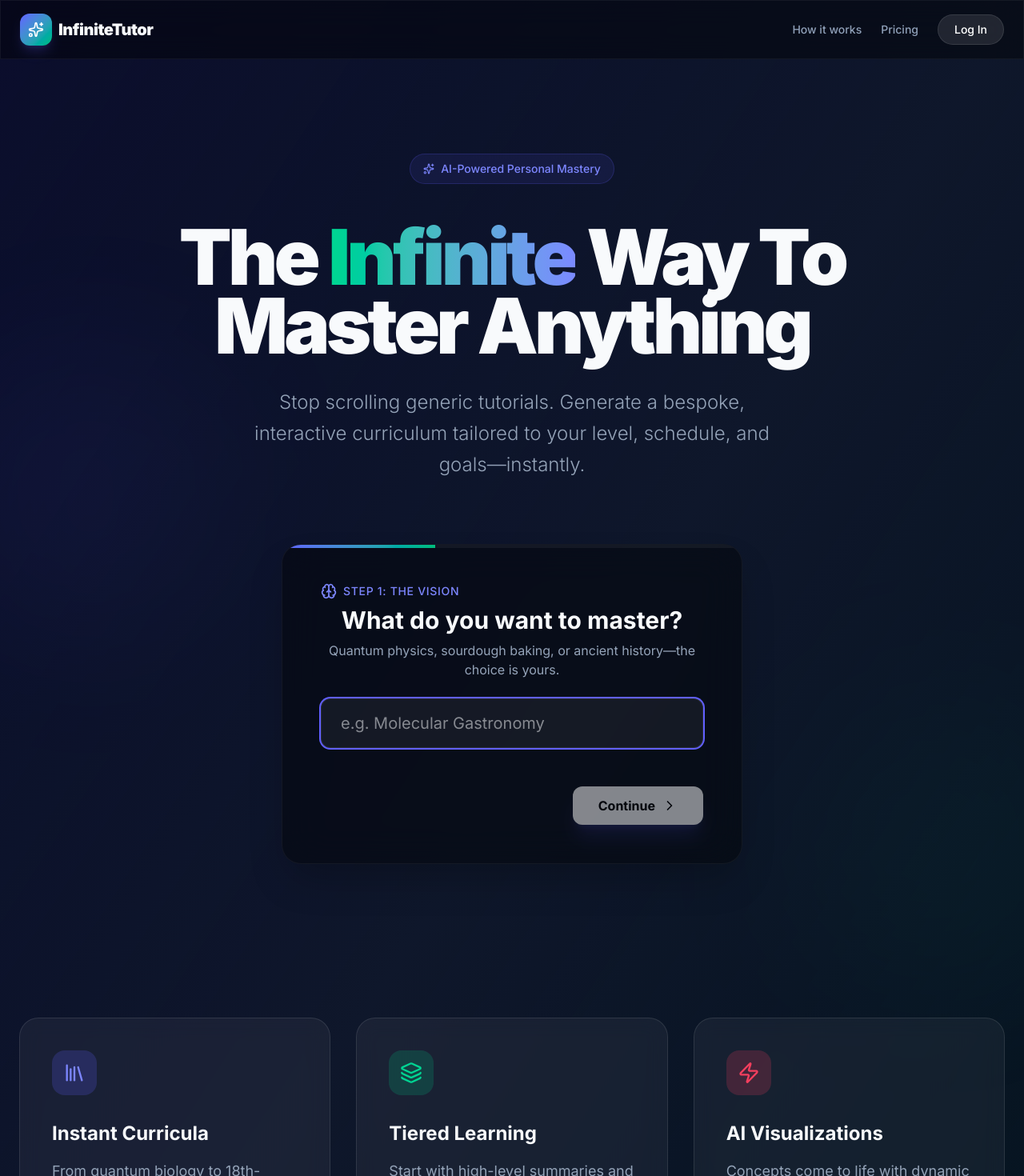
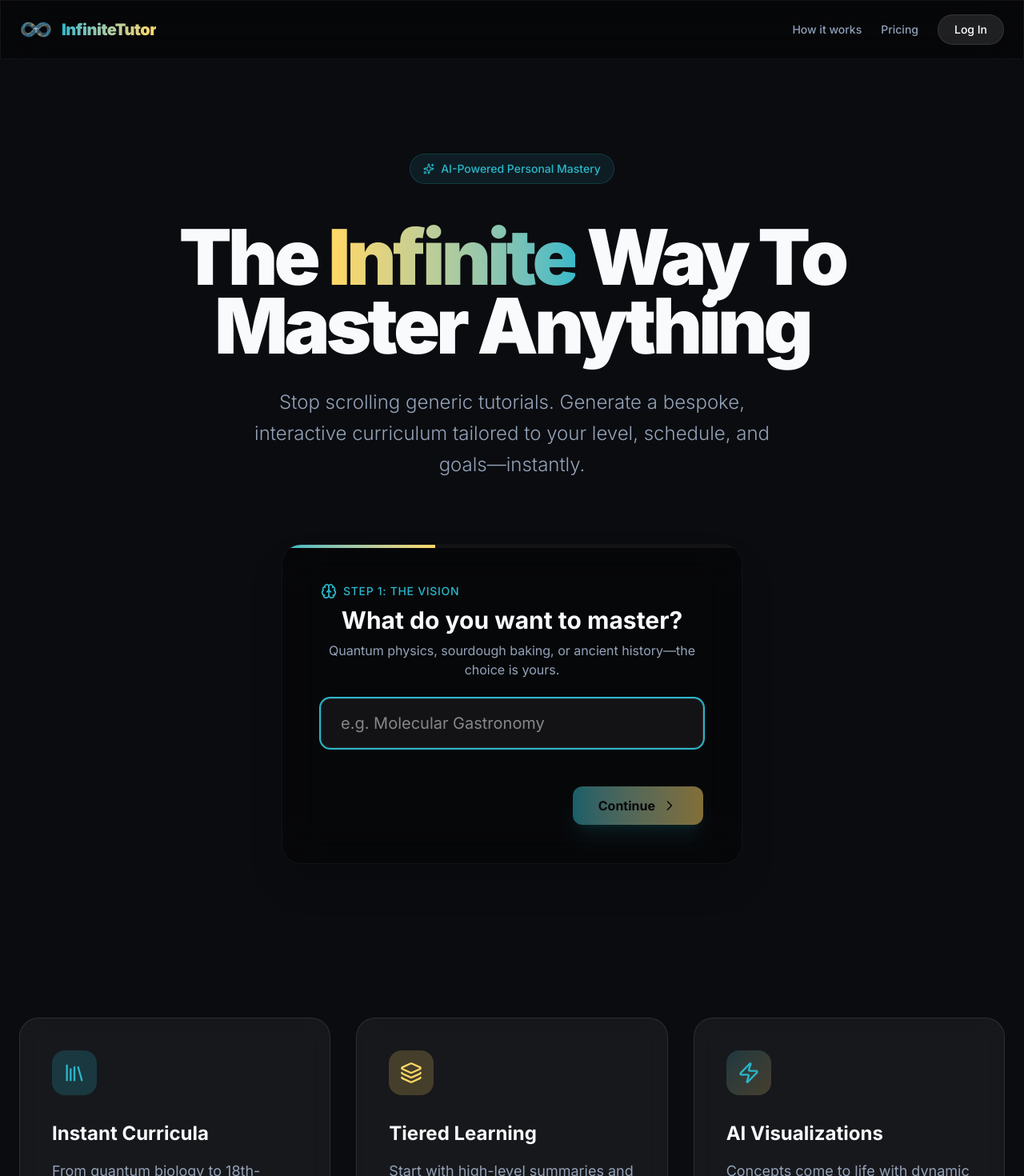
Before and after one commit to felix634/infinitetutor, a Next.js app in the folder frontend/: page / in a window 1280 px wide. Shown: the top 1470 px of the page at 80% size. Built offline with nearby package versions, Linux system fonts and the light colour scheme.

Commit message:
Rebrand with new colors - Cyber Blue, Neural Gold, Void Black

```diff
--- a/frontend/src/app/globals.css
+++ b/frontend/src/app/globals.css
@@ -1,16 +1,21 @@
 @import "tailwindcss";
 
 @theme inline {
-  --color-background: #020617;
+  /* New Brand Colors */
+  --color-cyber-blue: #2AB7CA;
+  --color-neural-gold: #FED766;
+  --color-void-black: #0B0C10;
+
+  --color-background: #0B0C10;
   --color-foreground: #f8fafc;
-  --color-primary: #6366f1;
+  --color-primary: #2AB7CA;
   --color-primary-foreground: #ffffff;
-  --color-secondary: #10b981;
-  --color-secondary-foreground: #ffffff;
-  --color-accent: #f43f5e;
+  --color-secondary: #FED766;
+  --color-secondary-foreground: #0B0C10;
+  --color-accent: #FED766;
   --color-muted: #1e293b;
   --color-muted-foreground: #94a3b8;
-  --color-card: #0f172a;
+  --color-card: #0f1419;
   --color-card-foreground: #f8fafc;
   --color-border: #1e293b;
 
@@ -21,6 +26,7 @@
   --font-sans: 'Inter', system-ui, sans-serif;
 
   --animate-gradient-x: gradient-x 15s ease infinite;
+  --animate-glow: glow 2s ease-in-out infinite alternate;
 
   @keyframes gradient-x {
 
@@ -33,6 +39,16 @@
     50% {
       background-size: 200% 200%;
       background-position: right center;
+    }
+  }
+
+  @keyframes glow {
+    0% {
+      box-shadow: 0 0 20px rgba(42, 183, 202, 0.3);
+    }
+
+    100% {
+      box-shadow: 0 0 40px rgba(42, 183, 202, 0.6), 0 0 60px rgba(254, 215, 102, 0.3);
     }
   }
 }
@@ -60,10 +76,18 @@
   }
 
   .gradient-text {
-    @apply bg-clip-text text-transparent bg-gradient-to-r from-indigo-400 via-emerald-400 to-indigo-400 animate-gradient-x;
+    @apply bg-clip-text text-transparent bg-gradient-to-r from-[#2AB7CA] via-[#FED766] to-[#2AB7CA] animate-gradient-x;
   }
 
   .gradient-bg {
-    @apply bg-gradient-to-br from-indigo-900/20 via-slate-900 to-emerald-900/20;
+    @apply bg-gradient-to-br from-[#2AB7CA]/20 via-[#0B0C10] to-[#FED766]/20;
+  }
+
+  .cyber-glow {
+    box-shadow: 0 0 20px rgba(42, 183, 202, 0.4), 0 0 40px rgba(42, 183, 202, 0.2);
+  }
+
+  .gold-glow {
+    box-shadow: 0 0 20px rgba(254, 215, 102, 0.4), 0 0 40px rgba(254, 215, 102, 0.2);
   }
 }
--- a/frontend/src/app/page.tsx
+++ b/frontend/src/app/page.tsx
@@ -7,18 +7,19 @@ import { Sparkles, Library, Layers, Zap } from 'lucide-react';
 
 export default function LandingPage() {
   return (
-    <main className="min-h-screen gradient-bg selection:bg-indigo-500/30 overflow-x-hidden">
+    <main className="min-h-screen bg-[#0B0C10] selection:bg-[#2AB7CA]/30 overflow-x-hidden">
       <Header />
 
       {/* Hero Section */}
       <section className="relative pt-48 pb-32 px-6 overflow-hidden">
-        {/* Background blobs for depth */}
-        <div className="absolute top-1/4 -left-20 w-96 h-96 bg-indigo-500/10 rounded-full blur-[100px] -z-10 animate-pulse" />
-        <div className="absolute top-1/2 -right-20 w-96 h-96 bg-emerald-500/10 rounded-full blur-[100px] -z-10 animate-pulse" />
+        {/* Background blobs for depth - New brand colors */}
+        <div className="absolute top-1/4 -left-20 w-96 h-96 bg-[#2AB7CA]/10 rounded-full blur-[100px] -z-10 animate-pulse" />
+        <div className="absolute top-1/2 -right-20 w-96 h-96 bg-[#FED766]/10 rounded-full blur-[100px] -z-10 animate-pulse" />
+        <div className="absolute bottom-1/4 left-1/2 w-64 h-64 bg-[#2AB7CA]/5 rounded-full blur-[80px] -z-10" />
 
         <div className="max-w-7xl mx-auto flex flex-col items-center text-center">
           {/* Hero Badge */}
-          <div className="inline-flex items-center gap-2 px-4 py-2 rounded-full bg-indigo-500/10 border border-indigo-500/20 text-indigo-400 text-sm font-medium mb-12">
+          <div className="inline-flex items-center gap-2 px-4 py-2 rounded-full bg-[#2AB7CA]/10 border border-[#2AB7CA]/20 text-[#2AB7CA] text-sm font-medium mb-12">
             <Sparkles size={14} className="animate-pulse" />
             <span>AI-Powered Personal Mastery</span>
           </div>
@@ -36,8 +37,8 @@ export default function LandingPage() {
 
           {/* Features Grid */}
           <div className="grid grid-cols-1 md:grid-cols-3 gap-8 mt-48 w-full text-left">
-            <div className="glass p-10 rounded-3xl border-white/5 group hover:bg-white/10 transition-all duration-500">
-              <div className="w-14 h-14 bg-indigo-500/20 rounded-2xl flex items-center justify-center text-indigo-400 mb-8 group-hover:scale-110 transition-transform">
+            <div className="glass p-10 rounded-3xl border-white/5 group hover:bg-white/10 transition-all duration-500 hover:border-[#2AB7CA]/30">
+              <div className="w-14 h-14 bg-[#2AB7CA]/20 rounded-2xl flex items-center justify-center text-[#2AB7CA] mb-8 group-hover:scale-110 transition-transform">
                 <Library size={28} />
               </div>
               <h3 className="text-2xl font-bold mb-4">Instant Curricula</h3>
@@ -46,8 +47,8 @@ export default function LandingPage() {
               </p>
             </div>
 
-            <div className="glass p-10 rounded-3xl border-white/5 group hover:bg-white/10 transition-all duration-500">
-              <div className="w-14 h-14 bg-emerald-500/20 rounded-2xl flex items-center justify-center text-emerald-400 mb-8 group-hover:scale-110 transition-transform">
+            <div className="glass p-10 rounded-3xl border-white/5 group hover:bg-white/10 transition-all duration-500 hover:border-[#FED766]/30">
+              <div className="w-14 h-14 bg-[#FED766]/20 rounded-2xl flex items-center justify-center text-[#FED766] mb-8 group-hover:scale-110 transition-transform">
                 <Layers size={28} />
               </div>
               <h3 className="text-2xl font-bold mb-4">Tiered Learning</h3>
@@ -56,8 +57,8 @@ export default function LandingPage() {
               </p>
             </div>
 
-            <div className="glass p-10 rounded-3xl border-white/5 group hover:bg-white/10 transition-all duration-500">
-              <div className="w-14 h-14 bg-accent/20 rounded-2xl flex items-center justify-center text-accent mb-8 group-hover:scale-110 transition-transform">
+            <div className="glass p-10 rounded-3xl border-white/5 group hover:bg-white/10 transition-all duration-500 hover:border-[#2AB7CA]/30">
+              <div className="w-14 h-14 bg-gradient-to-br from-[#2AB7CA]/20 to-[#FED766]/20 rounded-2xl flex items-center justify-center text-[#2AB7CA] mb-8 group-hover:scale-110 transition-transform">
                 <Zap size={28} />
               </div>
               <h3 className="text-2xl font-bold mb-4">AI Visualizations</h3>
@@ -72,9 +73,9 @@ export default function LandingPage() {
       {/* Footer */}
       <footer className="py-24 px-6 border-t border-white/5 text-center text-muted-foreground text-sm glass-dark">
         <div className="flex justify-center gap-8 mb-8">
-          <a href="#" className="hover:text-white transition-colors">Twitter</a>
-          <a href="#" className="hover:text-white transition-colors">Discord</a>
-          <a href="#" className="hover:text-white transition-colors">Privacy</a>
+          <a href="#" className="hover:text-[#2AB7CA] transition-colors">Twitter</a>
+          <a href="#" className="hover:text-[#2AB7CA] transition-colors">Discord</a>
+          <a href="#" className="hover:text-[#2AB7CA] transition-colors">Privacy</a>
         </div>
         <p>© 2026 The Infinite Tutor. Built for the curious.</p>
       </footer>
--- a/frontend/src/components/Header.tsx
+++ b/frontend/src/components/Header.tsx
@@ -2,7 +2,8 @@
 
 import React, { useState, useEffect, useRef } from 'react';
 import { useRouter, usePathname } from 'next/navigation';
-import { Sparkles, User, LogOut, Settings, ChevronDown } from 'lucide-react';
+import { User, LogOut, Settings, ChevronDown } from 'lucide-react';
+import Image from 'next/image';
 import { cn } from '@/lib/utils';
 import { api } from '@/lib/api';
 
@@ -56,12 +57,16 @@ export default function Header() {
                 {/* Logo */}
                 <button
                     onClick={() => router.push('/')}
-                    className="flex items-center gap-2 hover:opacity-80 transition-opacity"
+                    className="flex items-center gap-3 hover:opacity-80 transition-opacity"
                 >
-                    <div className="w-10 h-10 bg-gradient-to-br from-indigo-500 to-emerald-500 rounded-xl flex items-center justify-center font-bold text-white shadow-lg shadow-indigo-500/20">
-                        <Sparkles size={20} />
-                    </div>
-                    <span className="text-xl font-black tracking-tight">InfiniteTutor</span>
+                    <Image
+                        src="/logo.png"
+                        alt="InfiniteTutor"
+                        width={40}
+                        height={40}
+                        className="w-10 h-10 object-contain"
+                    />
+                    <span className="text-xl font-black tracking-tight bg-clip-text text-transparent bg-gradient-to-r from-[#2AB7CA] to-[#FED766]">InfiniteTutor</span>
                 </button>
 
                 {/* Navigation */}
@@ -85,8 +90,8 @@ export default function Header() {
                             <button
                                 onClick={() => router.push('/dashboard')}
                                 className={cn(
-                                    "text-slate-400 hover:text-white transition-colors",
-                                    pathname === '/dashboard' && "text-indigo-400"
+                                    "text-slate-400 hover:text-[#2AB7CA] transition-colors",
+                                    pathname === '/dashboard' && "text-[#2AB7CA]"
                                 )}
                             >
                                 Dashboard
@@ -100,7 +105,7 @@ export default function Header() {
                             <button
                                 onClick={() => setShowProfileMenu(!showProfileMenu)}
                                 className={cn(
-                                    "w-10 h-10 rounded-full bg-gradient-to-br from-indigo-500 to-emerald-500 flex items-center justify-center text-white font-bold text-sm shadow-lg shadow-indigo-500/20 hover:scale-105 transition-transform",
+                                    "w-10 h-10 rounded-full bg-gradient-to-br from-[#2AB7CA] to-[#FED766] flex items-center justify-center text-[#0B0C10] font-bold text-sm shadow-lg shadow-[#2AB7CA]/20 hover:scale-105 transition-transform",
                                     showProfileMenu && "ring-2 ring-white/20"
                                 )}
                             >
--- a/frontend/src/components/IntakeWizard.tsx
+++ b/frontend/src/components/IntakeWizard.tsx
@@ -116,7 +116,7 @@ export default function IntakeWizard() {
                 {/* Progress Bar */}
                 <div className="absolute top-0 left-0 w-full h-1 bg-white/5">
                     <motion.div
-                        className="h-full bg-gradient-to-r from-indigo-500 to-emerald-500"
+                        className="h-full bg-gradient-to-r from-[#2AB7CA] to-[#FED766]"
                         initial={{ width: '0%' }}
                         animate={{ width: `${((currentIndex + 1) / steps.length) * 100}%` }}
                     />
@@ -136,7 +136,7 @@ export default function IntakeWizard() {
                         {step === 'topic' && (
                             <div className="space-y-6">
                                 <div className="space-y-2">
-                                    <div className="flex items-center gap-2 text-indigo-400 mb-2">
+                                    <div className="flex items-center gap-2 text-[#2AB7CA] mb-2">
                                         <Brain size={20} />
                                         <span className="text-sm font-medium tracking-wider uppercase">Step 1: The Vision</span>
                                     </div>
@@ -146,7 +146,7 @@ export default function IntakeWizard() {
                                 <input
                                     type="text"
                                     placeholder="e.g. Molecular Gastronomy"
-                                    className="w-full bg-white/5 border border-white/10 rounded-xl px-6 py-4 text-xl focus:outline-none focus:ring-2 focus:ring-indigo-500 transition-all"
+                                    className="w-full bg-white/5 border border-white/10 rounded-xl px-6 py-4 text-xl focus:outline-none focus:ring-2 focus:ring-[#2AB7CA] transition-all"
                                     value={formData.topic}
                                     onChange={(e) => setFormData({ ...formData, topic: e.target.value })}
                                     autoFocus
@@ -157,7 +157,7 @@ export default function IntakeWizard() {
                         {step === 'level' && (
                             <div className="space-y-6">
                                 <div className="space-y-2">
-                                    <div className="flex items-center gap-2 text-emerald-400 mb-2">
+                                    <div className="flex items-center gap-2 text-[#FED766] mb-2">
                                         <Target size={20} />
                                         <span className="text-sm font-medium tracking-wider uppercase">Step 2: Expertise</span>
                                     </div>
@@ -172,14 +172,14 @@ export default function IntakeWizard() {
                                             className={cn(
                                                 "w-full text-left px-6 py-4 rounded-xl border transition-all flex items-center justify-between group",
                                                 formData.level === l
-                                                    ? "bg-indigo-500/20 border-indigo-500/50 text-indigo-100"
+                                                    ? "bg-[#2AB7CA]/20 border-[#2AB7CA]/50 text-[#2AB7CA]"
                                                     : "bg-white/5 border-white/10 text-muted-foreground hover:bg-white/10"
                                             )}
                                         >
                                             <span className="text-lg font-medium">{l}</span>
                                             <div className={cn(
                                                 "w-4 h-4 rounded-full border-2 transition-all",
-                                                formData.level === l ? "bg-indigo-500 border-indigo-400" : "border-white/20"
+                                                formData.level === l ? "bg-[#2AB7CA] border-[#2AB7CA]" : "border-white/20"
                                             )} />
                                         </button>
                                     ))}
@@ -190,7 +190,7 @@ export default function IntakeWizard() {
                         {step === 'time' && (
                             <div className="space-y-6">
                                 <div className="space-y-2">
-                                    <div className="flex items-center gap-2 text-indigo-400 mb-2">
+                                    <div className="flex items-center gap-2 text-[#2AB7CA] mb-2">
                                         <Clock size={20} />
                                         <span className="text-sm font-medium tracking-wider uppercase">Step 3: Commitment</span>
                                     </div>
@@ -199,7 +199,7 @@ export default function IntakeWizard() {
                                 </div>
                                 <div className="space-y-8">
                                     <div className="flex justify-between items-end">
-                                        <span className="text-5xl font-bold text-emerald-400">{formData.daily_minutes}</span>
+                                        <span className="text-5xl font-bold text-[#FED766]">{formData.daily_minutes}</span>
                                         <span className="text-xl text-muted-foreground mb-1">minutes / day</span>
                                     </div>
                                     <input
@@ -209,7 +209,7 @@ export default function IntakeWizard() {
                                         step="15"
                                         value={formData.daily_minutes}
                                         onChange={(e) => setFormData({ ...formData, daily_minutes: parseInt(e.target.value) })}
-                                        className="w-full h-2 bg-white/10 rounded-lg appearance-none cursor-pointer accent-indigo-500"
+                                        className="w-full h-2 bg-white/10 rounded-lg appearance-none cursor-pointer accent-[#2AB7CA]"
                                     />
                                     <div className="flex justify-between text-xs text-muted-foreground uppercase tracking-widest">
                                         <span>15m (Bite-sized)</span>
@@ -237,7 +237,7 @@ export default function IntakeWizard() {
                     <button
                         onClick={next}
                         disabled={loading || (step === 'topic' && !formData.topic)}
-                        className="flex items-center gap-2 bg-white text-black px-8 py-3 rounded-xl hover:bg-indigo-400 hover:text-white transition-all font-bold shadow-xl shadow-indigo-500/20 disabled:opacity-50 disabled:cursor-not-allowed"
+                        className="flex items-center gap-2 bg-gradient-to-r from-[#2AB7CA] to-[#FED766] text-[#0B0C10] px-8 py-3 rounded-xl hover:opacity-90 transition-all font-bold shadow-xl shadow-[#2AB7CA]/20 disabled:opacity-50 disabled:cursor-not-allowed"
                     >
                         {loading ? (
                             <span className="flex items-center gap-2">
@@ -248,7 +248,7 @@ export default function IntakeWizard() {
                             <>
                                 {currentIndex === steps.length - 1 ? 'Generate Syllabus' : 'Continue'}
                                 {currentIndex !== steps.length - 1 && <ChevronRight size={20} />}
-                                {currentIndex === steps.length - 1 && <Sparkles size={18} className="text-emerald-500" />}
+                                {currentIndex === steps.length - 1 && <Sparkles size={18} className="text-[#0B0C10]" />}
                             </>
                         )}
                     </button>
```
Also changed, not shown: frontend/public/logo.png (added).
